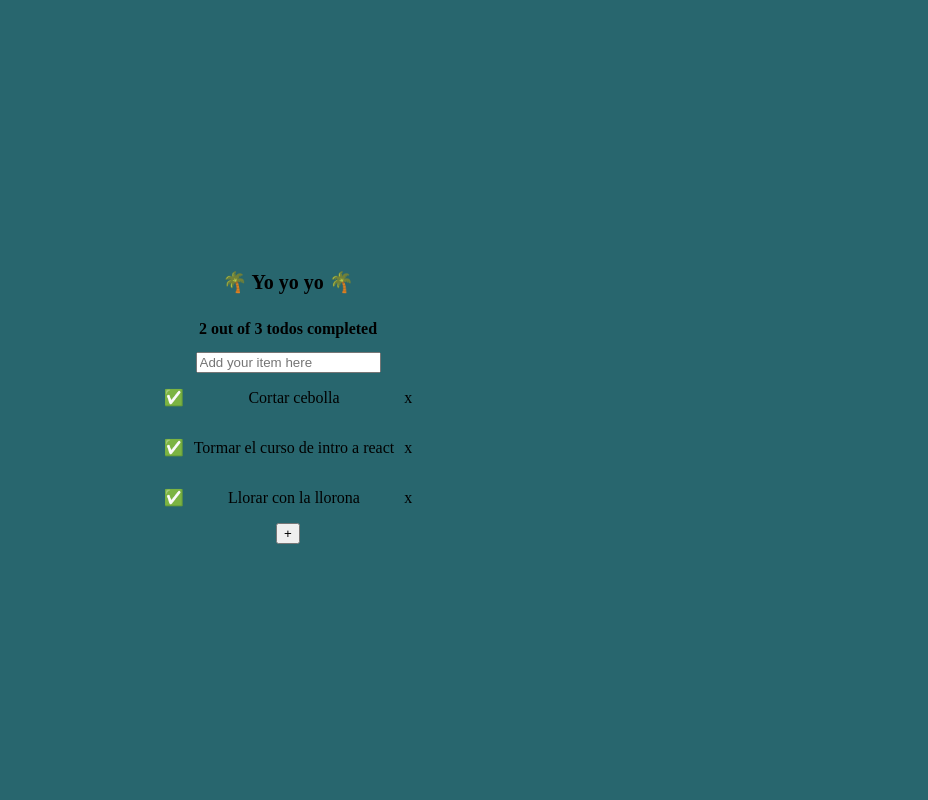
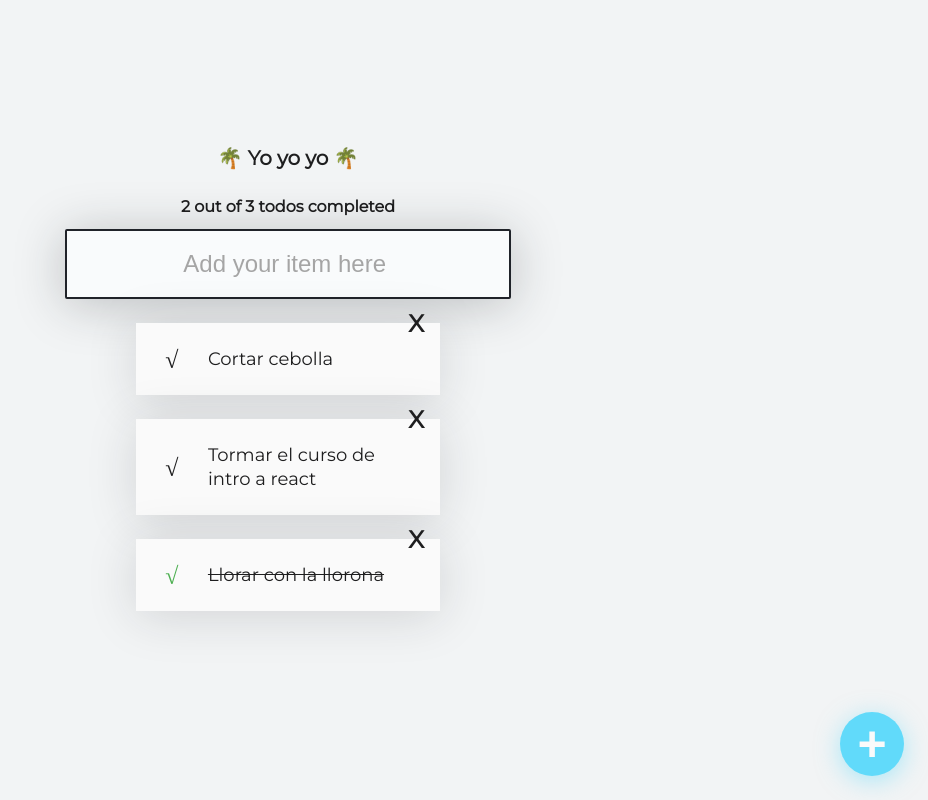
Before and after one commit to Braggiouy/todo-react-platzi, a React (Create React App) app: page / in a window 1280 px wide. Shown: the whole page, without its empty margins (352-1280 px from the left). Built offline with nearby package versions, Linux system fonts and the light colour scheme.

Commit message:
css completed.

```diff
--- a/public/index.html
+++ b/public/index.html
@@ -10,34 +10,16 @@
       content="Web site created using create-react-app"
     />
     <link rel="apple-touch-icon" href="%PUBLIC_URL%/logo192.png" />
-    <!--
-      manifest.json provides metadata used when your web app is installed on a
-      user's mobile device or desktop. See https://developers.google.com/web/fundamentals/web-app-manifest/
-    -->
     <link rel="manifest" href="%PUBLIC_URL%/manifest.json" />
-    <!--
-      Notice the use of %PUBLIC_URL% in the tags above.
-      It will be replaced with the URL of the `public` folder during the build.
-      Only files inside the `public` folder can be referenced from the HTML.
+    <link
+      href="https://fonts.googleapis.com/css?family=Montserrat"
+      rel="stylesheet"
+    />
 
-      Unlike "/favicon.ico" or "favicon.ico", "%PUBLIC_URL%/favicon.ico" will
-      work correctly both with client-side routing and a non-root public URL.
-      Learn how to configure a non-root public URL by running `npm run build`.
-    -->
     <title>React App</title>
   </head>
   <body>
     <noscript>You need to enable JavaScript to run this app.</noscript>
     <div id="root"></div>
-    <!--
-      This HTML file is a template.
-      If you open it directly in the browser, you will see an empty page.
-
-      You can add webfonts, meta tags, or analytics to this file.
-      The build step will place the bundled scripts into the <body> tag.
-
-      To begin the development, run `npm start` or `yarn start`.
-      To create a production bundle, use `npm run build` or `yarn build`.
-    -->
   </body>
 </html>
--- a/src/App.js
+++ b/src/App.js
@@ -10,7 +10,7 @@
 const todos = [
   { text: "Cortar cebolla", completed: false },
   { text: "Tormar el curso de intro a react", completed: false },
-  { text: "Llorar con la llorona", completed: false },
+  { text: "Llorar con la llorona", completed: true },
 ];
 function App() {
   return (
@@ -19,7 +19,11 @@
       <TodoSearch />
       <TodoList>
         {todos.map((todo) => (
-          <TodoItem key={todo.text} value={todo.text} />
+          <TodoItem
+            key={todo.text}
+            value={todo.text}
+            completed={todo.completed}
+          />
         ))}
       </TodoList>
       <CreateTodoButton />
--- /dev/null
+++ b/src/components/TodoButton/CreateTodoButton.css
@@ -0,0 +1,25 @@
+.create-todo-button {
+  background-color: #61dafa;
+  box-shadow: 0px 5px 25px rgba(97, 218, 250, 0.5);
+  border: none;
+  border-radius: 50%;
+  cursor: pointer;
+  font-size: 50px;
+  position: fixed;
+  bottom: 24px;
+  right: 24px;
+  font-weight: bold;
+  color: #fafafa;
+  display: flex;
+  align-items: center;
+  justify-content: center;
+  height: 64px;
+  width: 64px;
+  transform: rotate(0);
+  transition: 0.3s ease;
+}
+
+.create-todo-button:hover {
+  transform: rotate(224deg);
+
+}
--- a/src/components/TodoButton/CreateTodoButton.js
+++ b/src/components/TodoButton/CreateTodoButton.js
@@ -1,7 +1,16 @@
 import React from "react";
+import "./CreateTodoButton.css";
 
 function CreateTodoButton(props) {
-  return <button>+</button>;
+  const onClickButton = () => {
+    console.log("asdas");
+  };
+
+  return (
+    <button className="create-todo-button" onClick={onClickButton}>
+      +
+    </button>
+  );
 }
 
 export { CreateTodoButton };
--- a/src/components/TodoItem/TodoItem.css
+++ b/src/components/TodoItem/TodoItem.css
@@ -1,14 +1,49 @@
-.item-box {
-  list-style: none;
+.item-todo {
+  background-color: #fafafa;
+  position: relative;
   display: flex;
+  justify-content: center;
   align-items: center;
-  justify-content: space-between;
+  margin-top: 24px;
+  box-shadow: 0px 5px 50px rgba(32, 35, 41, 0.15);
 }
 
 .item-text {
-  padding: 0px 10px;
+  margin: 24px 0 24px 24px;
+  width: calc(100% - 120px);
+  font-size: 18px;
+  line-height: 24px;
+  font-weight: 400;
+}
+.item-text--complete {
+  text-decoration: line-through;
 }
 
-.item-icon {
+.icon {
   cursor: pointer;
+  display: flex;
+  justify-content: center;
+  align-items: center;
+  height: 48px;
+  width: 48px;
+  font-size: 24px;
+  font-weight: bold;
+  /* background-color: #CCC; */
 }
+
+.icon-check {
+  position: absolute;
+  left: 12px;
+}
+.icon-check--active {
+  color: #4caf50;
+}
+
+.icon-delete {
+  position: absolute;
+  top: -24px;
+  right: 0;
+}
+.icon-delete:hover {
+  color: red;
+}
--- a/src/components/TodoItem/TodoItem.js
+++ b/src/components/TodoItem/TodoItem.js
@@ -3,12 +3,26 @@
 import "./TodoItem.css";
 
 function TodoItem(props) {
-  console.log(props);
+  const onComplete = () => {
+    alert(" Todo completed. " + props.value);
+  };
+  const onDelete = () => {
+    alert(" Todo deleted. " + props.value);
+  };
   return (
-    <li className="item-box">
-      <span className="item-icon">✅</span>
-      <p className="item-text">{props.value}</p>
-      <span className="item-icon">x</span>
+    <li className="item-todo">
+      <span
+        className={`icon icon-check ${props.completed && "icon-check--active"}`}
+        onClick={onComplete}
+      >
+        √
+      </span>
+      <p className={`item-text ${props.completed && "item-text--complete"}`}>
+        {props.value}
+      </p>
+      <span className="icon icon-delete" onClick={onDelete}>
+        X
+      </span>
     </li>
   );
 }
--- a/src/components/TodoList/TodoList.css
+++ b/src/components/TodoList/TodoList.css
@@ -1,4 +1,5 @@
 .complete-list {
-  padding: 0;
   margin: 0;
+  padding: 0 0 56px 0;
+  list-style: none;
 }
--- /dev/null
+++ b/src/components/TodoSearch/TodoSearch.css
@@ -0,0 +1,22 @@
+.todo-search {
+  background: #f9fbfc;
+  border-radius: 2px;
+  border: 2px solid #202329;
+  margin: 0 24px;
+  height: 64px;
+  width: calc(100% - 62px);
+  font-size: 24px;
+  text-align: center;
+  font-weight: 400;
+  color: #1e1e1f;
+  box-shadow: 0px 5px 50px rgba(32, 35, 41, 0.25);
+}
+
+.todo-search::placeholder {
+  color: #a5a5a5;
+  font-weight: 400;
+}
+
+.todo-search:focus {
+  outline-color: #61dafa;
+}
--- a/src/components/TodoSearch/TodoSearch.js
+++ b/src/components/TodoSearch/TodoSearch.js
@@ -1,7 +1,8 @@
 import React from "react";
+import "./TodoSearch.css"
 
 function TodoSearch() {
-  return <input placeholder="Add your item here " />;
+  return <input className="todo-search" placeholder="Add your item here " />;
 }
 
 export { TodoSearch };
--- a/src/index.css
+++ b/src/index.css
@@ -1,4 +1,13 @@
 body {
+  font-family: "Montserrat";
   margin: 0;
-  background-color: #28666e;
+  padding: 0;
+  background-color: #f2f4f5;
+  color: #1e1e1f;
 }
+
+#root {
+  margin: 0 24px;
+  position: relative;
+  min-height: 100vh;
+}
```
